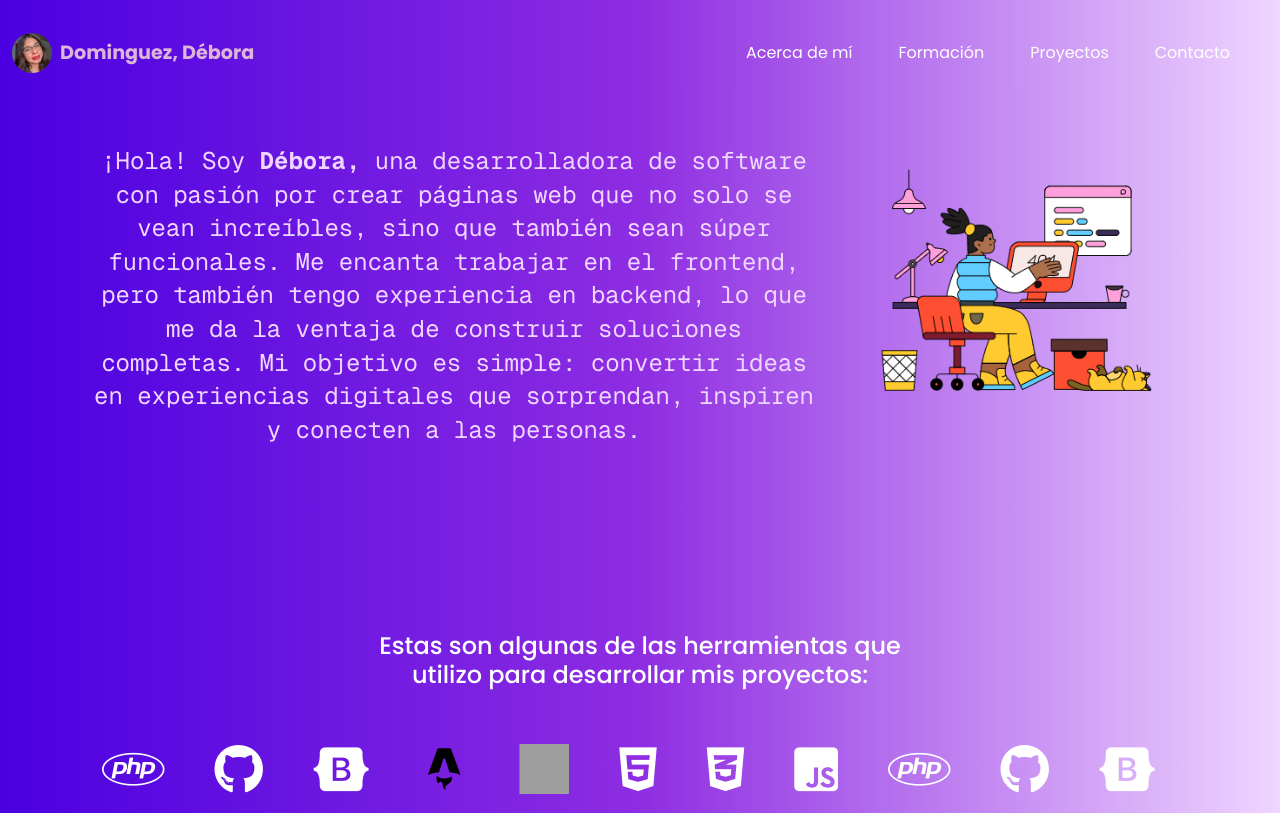
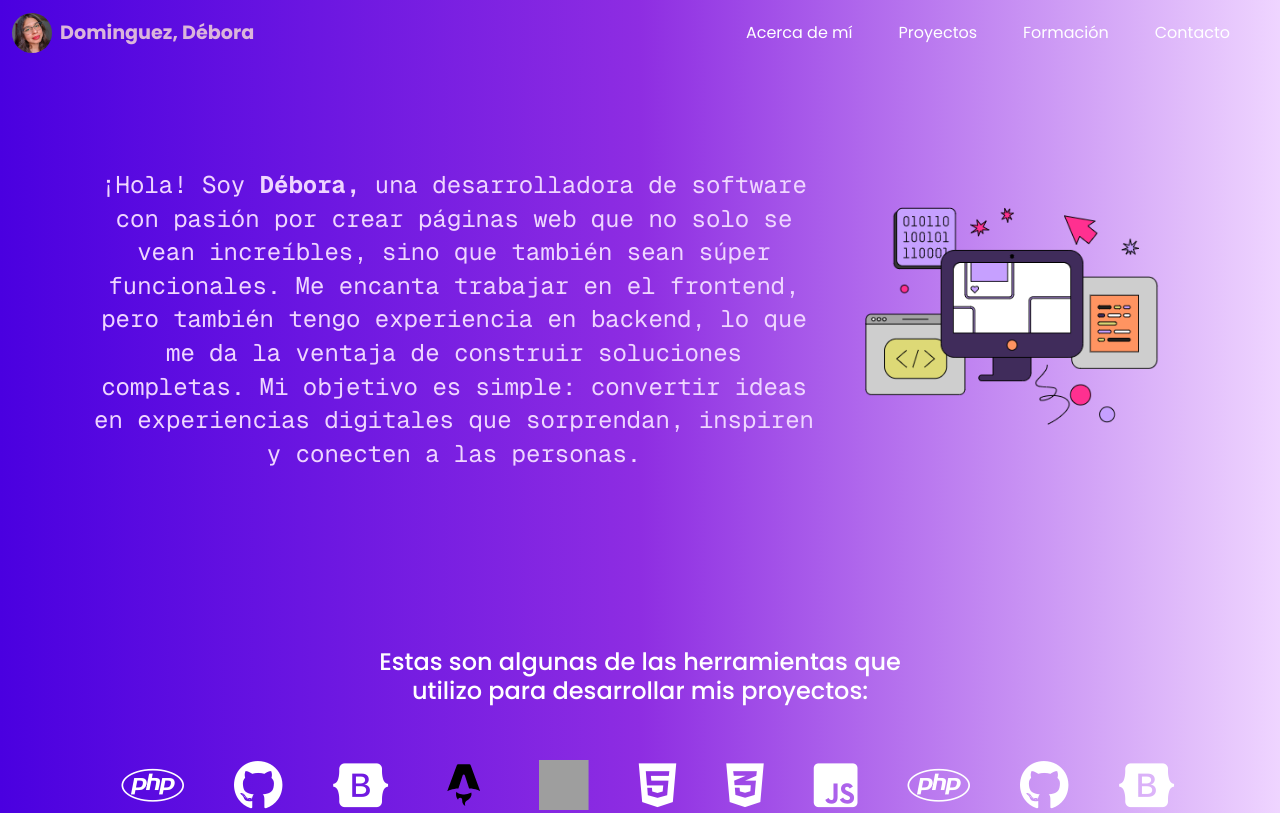
Before and after one commit to deboradmguez/opposite-orbit, an Astro site: page / in a window 1280 px wide. Shown: the top 813 px of the page. Built offline with nearby package versions, Linux system fonts and the light colour scheme; Astro itself is replaced by a stand-in of ours; grey boxes are pictures that could not be loaded.

Commit message:
"responsive"

```diff
--- a/src/pages/index.astro
+++ b/src/pages/index.astro
@@ -20,10 +20,8 @@ import '../styles/global.css';
 
 </head>
 <body>
-    <!-- Sección de Inicio -->
-	<section class="fixed-top nav-section mb-4">
 		<header>
-			<nav class="navbar navbar-expand-lg navbar-light bg-body-tertiary">
+			<nav class="navbar navbar-expand-lg bg-body-tertiary fixed-top">
 				<div class="container-fluid">
 					<a class="navbar-brand d-flex align-items-center" id="nombre" href="#" style="text-decoration: none;">
 						<img src="/assets/perfil.jpeg" alt="Imagen de perfil" class="rounded-circle me-2" style="width: 40px; height: 40px; object-fit: cover;">
@@ -36,8 +34,9 @@ import '../styles/global.css';
 					<div  class="collapse navbar-collapse" id="navbarNav">
 						<ul class="navbar-nav ms-auto">
 							<li class="nav-item"><a class="nav-link" href="#about">Acerca de mí</a></li>
+							<li class="nav-item"><a class="nav-link" href="#projects">Proyectos</a></li>
 							<li class="nav-item"><a class="nav-link" href="#education">Formación</a></li>
-							<li class="nav-item"><a class="nav-link" href="#projects">Proyectos</a></li>
+
 							<li class="nav-item"><a class="nav-link" href="#contact">Contacto</a></li>
 						</ul>
 					</div>
@@ -45,24 +44,23 @@ import '../styles/global.css';
 			</nav>
 
 		</header>
-	</section>
 
 
-	<section id="about" class="about-section m-4">
-		<div class="container text-center">
+	<section id="about" class="about-section">
+		<div class="container text-center pt-5">
 
 			<div class="row align-items-center justify-content-center">
 
 				<!-- Texto -->
-				<div class="col-md-8 mb-4">
+				<div class="col-md-8 mb-3">
 					<p>
 						¡Hola! Soy <strong>Débora,</strong> una desarrolladora de software con pasión por crear páginas web que no solo se vean increíbles, sino que también sean súper funcionales. Me encanta trabajar en el frontend, pero también tengo experiencia en backend, lo que me da la ventaja de construir soluciones completas. Mi objetivo es simple: convertir ideas en experiencias digitales que sorprendan, inspiren y conecten a las personas.
 					</p>
 				</div>
 				<!-- Imagen -->
 				<div class="col-md-4">
-					<img src="/assets/person.png"
-						alt="Desarrolladora de software trabajando"
+					<img src="/assets/img.png"
+						alt=""
 						class="rounded img-fluid" />
 				</div>
 			</div>
@@ -71,7 +69,7 @@ import '../styles/global.css';
 
 
 	<section id="technologies" class="py-5">
-		<div class="container text-center">
+		<div class="container text-center p-4">
 			<h4 class="text-sm-start text-md-center">Estas son algunas de las herramientas que <br> utilizo para desarrollar mis proyectos:</h4>
 			<br>
 			<!-- Carrusel dinámico -->
@@ -100,9 +98,14 @@ import '../styles/global.css';
 
 
 	<section id="projects" class=" py-5">
-		<div class="container">
+		<div class="container pt-5">
 			<div class="row align-items-center flex-column-reverse flex-md-row">
-
+				<div class="col-md-4">
+					<h3 id="lavadero-texto"> <strong>Proyecto: </strong>Sistema web para gestionar un lavadero</h3>
+					<p class="lead">Creada con html, css, javascript y php para conectar a la base de datos en mysql</p>
+					<a href="https://github.com/deboradmguez/gestionLavadero" class="btn btn-primary btn-lg mt-3" style="background-color: #4a00e0; border-color: #4a00e0; border-radius: 25px; text-shadow: 1px 1px 2px rgba(0, 0, 0, 0.2);">Ver en GitHub ➔
+					</a>
+				</div>
 
 				<!-- Carrusel -->
 				<div id="carouselExample" class="carousel slide col-md-8" data-bs-ride="carousel" data-bs-interval="3000">
@@ -131,19 +134,13 @@ import '../styles/global.css';
 						<span class="visually-hidden">Next</span>
 					</button>
 				</div>
-				<div class="col-md-4">
-					<h3 id="lavadero-texto"> <strong>Proyecto: </strong>Sistema web para gestionar un lavadero</h3>
-					<p class="lead">Creada con html, css, javascript y php para conectar a la base de datos en mysql</p>
-					<a href="https://github.com/deboradmguez/gestionLavadero" class="btn btn-primary btn-lg mt-3" style="background-color: #4a00e0; border-color: #4a00e0; border-radius: 25px; text-shadow: 1px 1px 2px rgba(0, 0, 0, 0.2);">
-						Ver en GitHub ➔
-					</a>
-				</div>
+
 			</div>
 		</div>
 	</section>
 
-	<section id="education" class="py-5">
-		<div class="container p-4" style="background: rgba(255, 255, 255, 0.8); border-radius: 10px; box-shadow: 0 4px 10px rgba(0, 0, 0, 0.2);">
+	<section id="education" class="py-5 ">
+		<div class="container mt-4 p-5" style="background: #CBBAED; border-radius: 10px; box-shadow: 0 4px 10px rgba(0, 0, 0, 0.2);">
 			<h2 class="text-center">Formación Académica</h2>
 			<div class="row justify-content-center">
 				<!-- Carrera principal -->
@@ -162,15 +159,15 @@ import '../styles/global.css';
 
 
 
-	<section id="courses" class="py-5">
+	<section id="courses" class="">
 		<div class="container text-center">
-			<h2>Cursos Realizados</h2>
-			<p>A lo largo de mi formación, he tomado varios cursos que me han permitido mejorar mis habilidades como desarrolladora de software.</p>
+			<h2 id="cursos">Cursos Realizados</h2>
+			<h4 id="cursos">A lo largo de mi formación, he tomado varios cursos que me han permitido mejorar mis habilidades como desarrolladora de software.</h4>
 			<div class="row justify-content-center">
 				<div class="col-md-5 mb-4">
 					<div class="card course-card">
 						<div class="card-body">
-							<h4 class="card-title text-sm-start text-md-center">Certificado - Aprender a Aprender: Técnicas para tu Autodesarrollo</h4>
+							<h4  class="card-title text-sm-start text-md-center">Certificado - Aprender a Aprender: Técnicas para tu Autodesarrollo</h4>
 							<p><strong>Fecha de finalización:</strong> Mayo 2023</p>
 							<p><strong>Descripción:</strong> Curso en línea de 8 horas sobre técnicas de aprendizaje, enfocándose en el autodesarrollo y cómo mejorar la forma en que adquirimos y procesamos conocimiento.</p>
 							<a href="https://app.aluracursos.com/certificate/bed8b403-b22c-41e2-ada8-beb2622a9c8c"  class="btn btn-primary btn-lg mt-3" style="background-color: #4a00e0; border-color: #4a00e0; border-radius: 25px; text-shadow: 1px 1px 2px rgba(0, 0, 0, 0.2);">Ver Certificado</a>
@@ -198,26 +195,23 @@ import '../styles/global.css';
 
 
 	<section id="blog" class="py-5">
-		<div class="container text-center">
+		<div class="container text-center p-4">
 			<div class="row justify-content-center align-items-center">
 				<div class="col-md-8">
 					<h3 class="mb-3">Blog: "Explorando el futuro de la programación en la era de la inteligencia artificial"</h3>
-					<p class="text-muted">
-						<i class="fa-solid fa-calendar"></i> Publicado el 9 de mayo de 2024
+					<p class="text">
+						<i id="fecha-blog" class="fa-solid fa-calendar"></i> Publicado el 9 de mayo de 2024
 					</p>
 					<p>
 						Reflexiono sobre cómo la inteligencia artificial está transformando el mundo de la programación,
 						analizando los roles que podrían ser reemplazados por esta tecnología y las habilidades humanas que seguirán siendo esenciales.
 					</p>
-					<a href="https://isfdytdigital.net.ar/explorando-el-futuro-de-la-programacion-en-la-era-de-la-inteligencia-artificial/"
-					   target="_blank" class="btn-link mt-3">
-						Leer más <span class="arrow">→</span>
-					</a>
+					<a href="https://isfdytdigital.net.ar/explorando-el-futuro-de-la-programacion-en-la-era-de-la-inteligencia-artificial/"   class="btn btn-primary btn-lg mt-3" style="background-color: #4a00e0; border-color: #4a00e0; border-radius: 25px; text-shadow: 1px 1px 2px rgba(0, 0, 0, 0.2);">Leer más</a>
 				</div>
 				<div class="col-md-4">
 					<img src="/assets/img-blog.jpeg"
-						 alt="Imagen representativa del blog sobre IA y programación"
-						 class="img-fluid rounded">
+						alt="Imagen representativa del blog sobre IA y programación"
+						class="img-fluid rounded">
 				</div>
 			</div>
 		</div>
@@ -225,9 +219,9 @@ import '../styles/global.css';
 
 
 
-	<section id="contact" class="section mt-5 mt-5">
-		<h2>Contacto</h2>
-		<p>Puedes contactarme a través de:</p>
+	<section id="contact" class="section mt-2">
+		<h2>Puedes contactarme a través de:</h2>
+		<p></p>
 		<ul class="contact-icons">
 			<li>
 				<a href="mailto:debodominguez58gmail.com" target="_blank">
--- a/src/styles/global.css
+++ b/src/styles/global.css
@@ -8,7 +8,16 @@ h2 {
     font-weight: 600;
     color: #4a00e0;
 }
-
+#cursos{
+    color: #efd5ff !important
+      ; /* Color en hover */
+}
+.navbar {
+    position: fixed;
+    top: 0;
+    width: 100%;
+    z-index: 1050;  /* Un valor alto para asegurar que esté por encima */
+}
 
 body {
     font-family: 'Poppins', sans-serif;
@@ -25,13 +34,13 @@ body {
 }
 
 
+
 #secciones, .navbar {
     background: linear-gradient(90deg, #4a00e0 0%, #8e2de2 50%, #efd5ff 100%) !important;
 }
 
 /* Estilo para el nombre */
 #nombre {
-    margin-top: 20px;
     font-size: 1.2rem;
     font-weight: bold;
     color: #dbb5db;
@@ -45,7 +54,6 @@ body {
 
 /* Estilo para los enlaces */
 #navbarNav a {
-    margin-top: 20px;
     margin-right: 30px;
     font-size: 1rem;
     color: #FFFFFF;
@@ -179,90 +187,15 @@ body {
     }
 }
 
-
-
-
-/* Centrado de la sección de contacto */
-#contact {
-    text-align: center; /* Centra el texto */
-    padding: 40px 20px; /* Espaciado de la sección */
-    position: relative;
-    top: 0; /* Asegura que la sección de contacto esté alineada arriba */
-    min-height: 100vh; /* Sección ocupa al menos toda la altura de la pantalla */
-    display: flex;
-    flex-direction: column; /* Alinea los íconos de contacto en columna */
-    justify-content: center; /* Centra el contenido verticalmente */
-}
-
-/* Estilo de los íconos en lista */
-.contact-icons {
-    display: flex; /* Alinea los íconos en columna */
-    flex-direction: column; /* Los íconos estarán uno debajo del otro */
-    gap: 20px; /* Espaciado entre los íconos */
-    list-style: none;
-    padding: 0;
-    margin-top: 20px;
-}
-
-/* Centrado de cada ítem dentro de la lista */
-.contact-icons li {
-    display: flex;
-    justify-content: center; /* Alinea los íconos al centro */
-    align-items: center;
-    font-size: 30px;
-}
-
-/* Alinea los íconos y el texto */
-.contact-icons a {
-    color: inherit;
-    text-decoration: none;
-    display: flex;
-    align-items: center;
-}
-
-/* Ajuste de margen entre el ícono y el texto */
-.contact-icons i {
-    margin-right: 8px; /* Espacio entre el ícono y el texto */
-}
-
-/* Espaciado para el texto que está arriba de los íconos */
-#contact p {
-    margin-bottom: 30px;
-    font-size: 1.5rem;
-}
-
-/* Sección con altura mínima completa
-#about, #projects, #contact, #technologies, #education, #courses, #blog{
-    min-height: 100vh;
-    padding: 40px 20px;
-    margin-bottom: 0;
-    display: flex;
-    justify-content: center;
-    align-items: center;
-}
-*/
-
-
-
 /* Carrusel en proyectos debe ajustarse al tamaño de la sección */
 #carouselExample {
     max-width: 100%;
     object-fit: cover;
 }
 
-/*tecnologias*/
-
-.icon {
-    font-size: 50px;
-    color: #515ada; /* Usa tu color principal */
-    transition: transform 0.3s ease;
+#lavadero-texto, .lead{
+    color: #FFFFFF;
 }
-
-.icon:hover {
-    transform: scale(1.2);
-}
-
-
 
 .arrow {
     font-size: 20px;
@@ -272,7 +205,7 @@ body {
 
 /* Estilo para las cards */
 .course-card {
-    background: rgba(255, 255, 255, 0.8); /* Fondo translúcido */
+    background: #CBBAED; /* Fondo translúcido */
     border: 1px solid rgba(0, 0, 0, 0.1); /* Borde sutil */
     border-radius: 12px;
     box-shadow: 0px 4px 8px rgba(0, 0, 0, 0.1); /* Sombra para destacar */
@@ -309,3 +242,103 @@ body {
     display: flex; /* Asegura que las cards ocupen el mismo alto */
     flex-direction: column;
 }
+
+#blog, #fecha-blog{
+    color: #efd5ff;
+}
+
+#contact {
+    padding: 40px 20px;
+    border-radius: 15px;
+    box-shadow: 0 4px 20px rgba(0, 0, 0, 0.1);
+    text-align: center;
+    color: #fff;
+}
+
+#contact h2 {
+    font-size: 2rem;
+    font-weight: bold;
+    margin-bottom: 20px;
+    letter-spacing: 2px;
+    color: #efd5ff;
+}
+
+#contact p {
+    font-size: 1.1rem;
+    margin-bottom: 30px;
+    color: rgba(255, 255, 255, 0.8);
+}
+
+.contact-icons {
+    list-style: none;
+    padding: 0;
+    display: flex;
+    justify-content: center;
+    gap: 20px;
+    flex-wrap: wrap;
+}
+
+.contact-icons li {
+    transition: transform 0.3s ease, color 0.3s ease;
+    margin: 10px;
+}
+
+.contact-icons li:hover {
+    transform: scale(1.1);
+    color: #fff;
+}
+
+.contact-icons a {
+    color: #fff;
+    font-size: 2rem;
+    text-decoration: none;
+    display: flex;
+    align-items: center;
+}
+
+.contact-icons i {
+    margin-right: 8px;
+}
+
+.contact-icons a:hover {
+    color: #efdbff;
+    transform: scale(1.1);
+}
+
+.contact-icons a:focus {
+    outline: none;
+}
+
+/* Responsive adjustments */
+@media (max-width: 768px) {
+    #contact h2 {
+        font-size: 2rem;
+        color: #dbb5db;
+    }
+
+    #contact p {
+        font-size: 1rem;
+    }
+
+    .contact-icons a {
+        font-size: 1.5rem;
+    }
+
+    .contact-icons li {
+        margin: 10px 0;
+    }
+}
+
+@media (max-width: 480px) {
+    #contact h2 {
+        font-size: 1.8rem;
+    }
+
+    .contact-icons a {
+        font-size: 1.4rem;
+    }
+
+    .contact-icons li {
+        margin: 5px;
+    }
+}
```
Also changed, not shown: public/assets/img.png (added), public/assets/section1.png (deleted).
